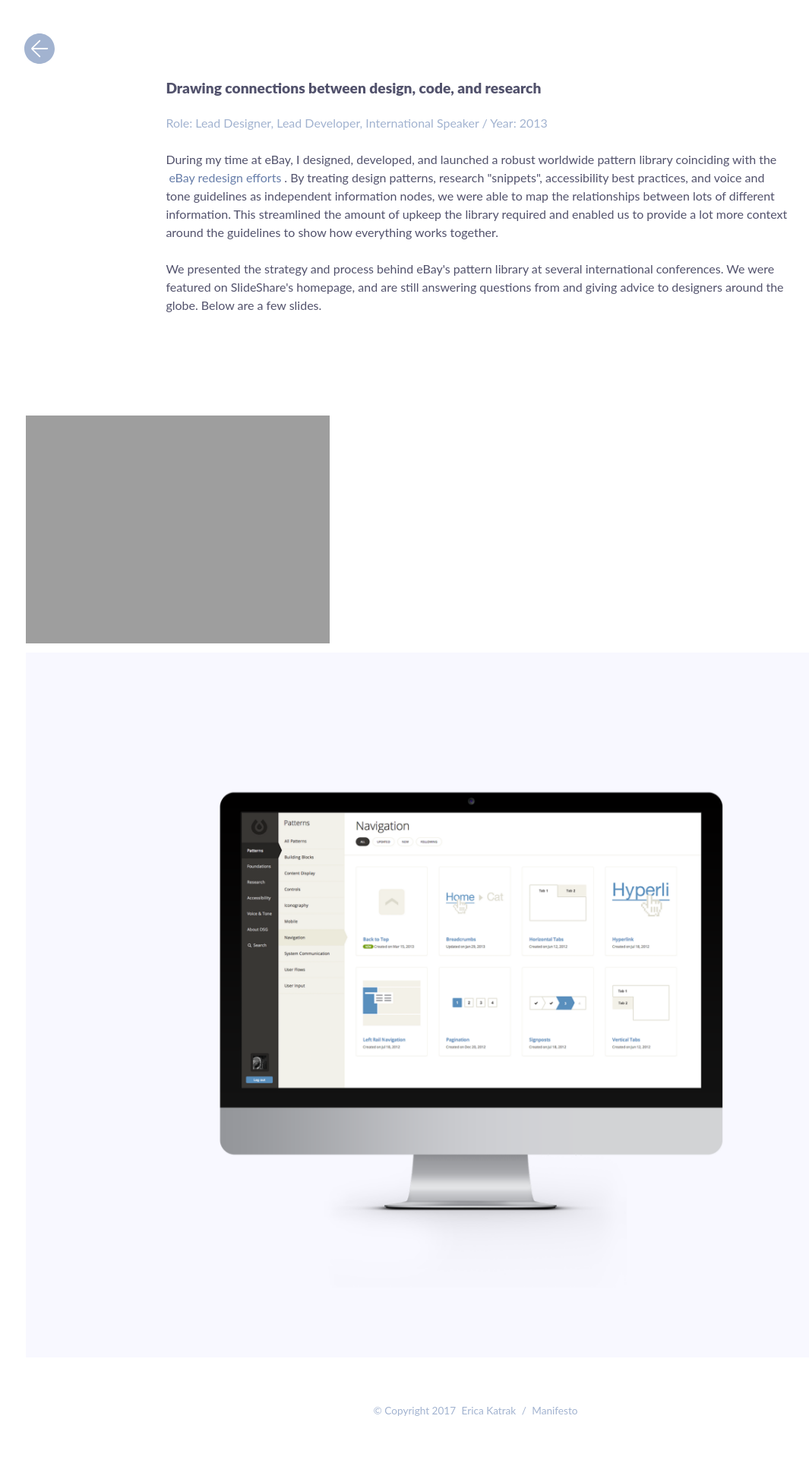
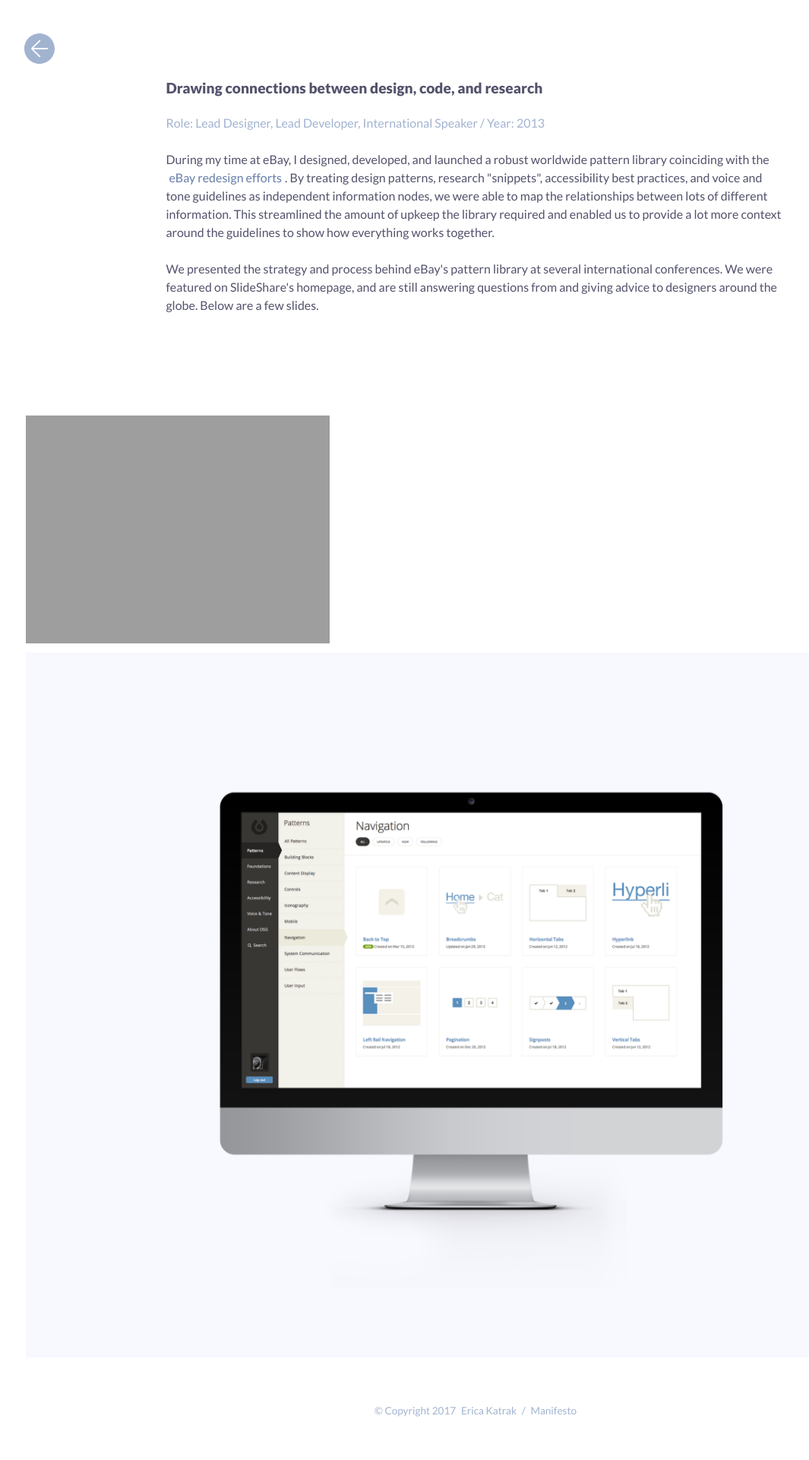
Before and after one commit to ericakatrak/ericakatrak.github.io, a Jekyll site: the page built from _posts/2016-09-01-epl.md, in a window 1280 px wide. Shown: the whole page at 76% size, without its empty margins (12-1077 px from the left). Built offline with Jekyll 4.4.1, drawn with Linux system fonts in a browser that asks for light colours.

Commit message:
font update

```diff
--- a/_includes/head.html
+++ b/_includes/head.html
@@ -11,7 +11,7 @@
     <link rel="alternate" type="application/rss+xml" title="RSS" href="/feed.xml">
 
     <link rel="stylesheet" href="{{ site.url }}/css/style.css">
-    <link href="https://fonts.googleapis.com/css?family=Montserrat:300,400,600,600i" rel="stylesheet">
+    <link href="https://fonts.googleapis.com/css?family=lato:400,900" rel="stylesheet">
 
     <script src="{{ site.url }}/js/modernizr.custom.js"></script>
 </head>
```
